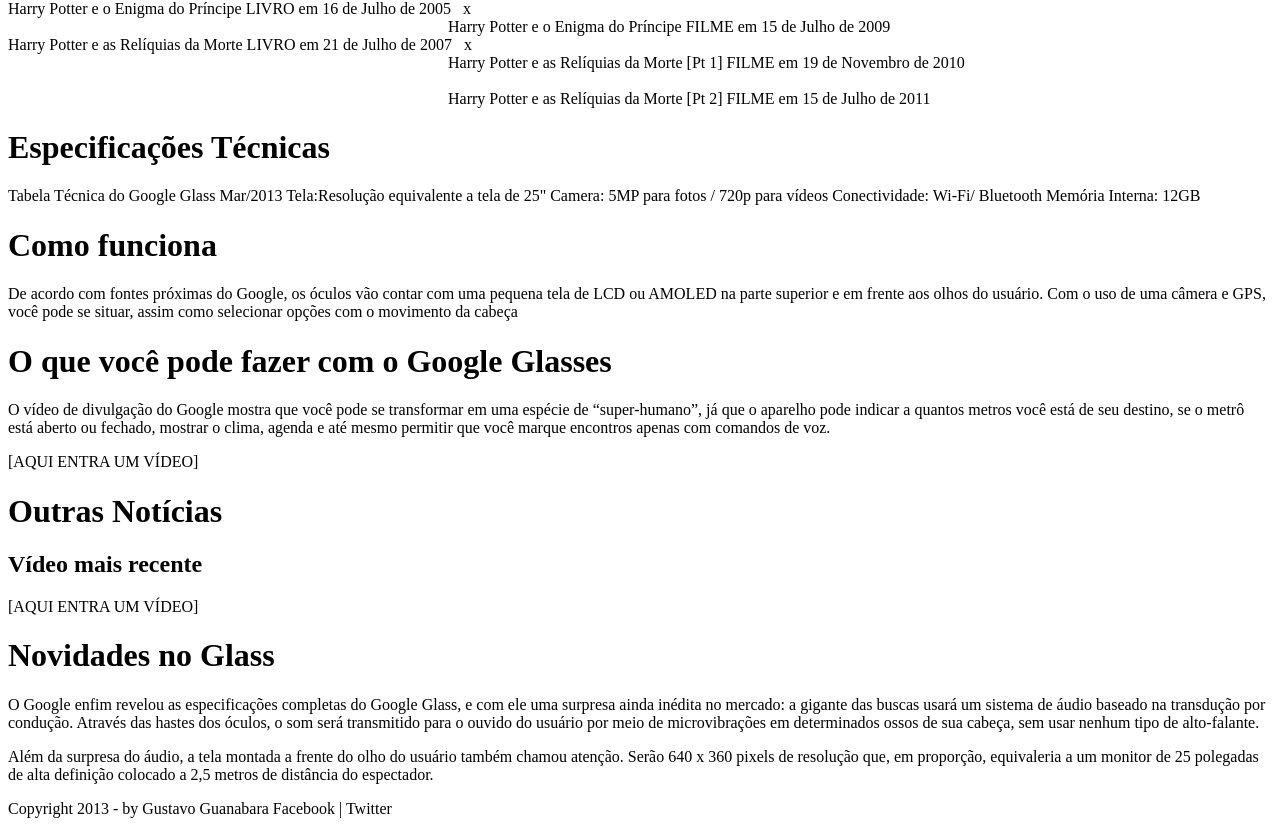
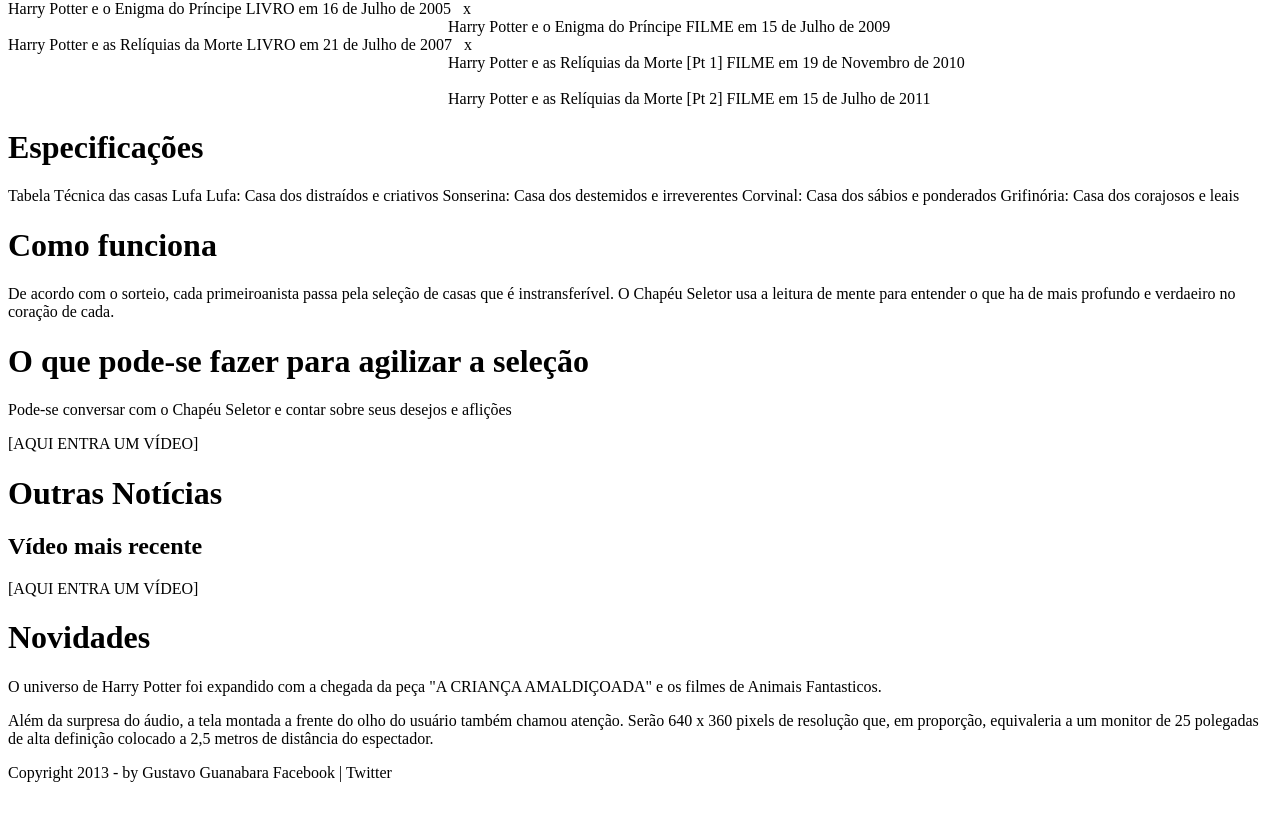
Before and after one commit to sartinicj/html-curso-em-video, a plain HTML site: page projeto-hp-html5/index-hp.html in a window 1280 px wide. Shown: the part 1146-1972 px from the top of the page. After the commit the page ends 1936 px from the top, so only its background shows below. Drawn offline with Linux system fonts and the light colour scheme.

Commit message:
Aula 06
The first steps to create the site

```diff
--- a/projeto-hp-html5/index-hp.html
+++ b/projeto-hp-html5/index-hp.html
@@ -66,19 +66,19 @@
                 &nbsp;&nbsp;&nbsp;&nbsp;&nbsp;&nbsp;&nbsp;&nbsp;&nbsp;&nbsp;&nbsp;&nbsp;&nbsp;&nbsp;&nbsp;&nbsp;&nbsp;&nbsp;&nbsp;&nbsp;&nbsp;&nbsp;&nbsp;&nbsp;&nbsp;&nbsp;&nbsp;&nbsp;&nbsp;&nbsp;&nbsp;&nbsp;&nbsp;&nbsp;&nbsp;&nbsp;&nbsp;&nbsp;&nbsp;&nbsp;&nbsp;&nbsp;&nbsp;&nbsp;&nbsp;&nbsp;&nbsp;&nbsp;&nbsp;&nbsp;&nbsp;&nbsp;&nbsp;&nbsp;&nbsp;&nbsp;&nbsp;&nbsp;&nbsp;&nbsp;&nbsp;&nbsp;&nbsp;&nbsp;&nbsp;&nbsp;&nbsp;&nbsp;&nbsp;&nbsp;&nbsp;&nbsp;&nbsp;&nbsp;&nbsp;&nbsp;&nbsp;&nbsp;&nbsp;&nbsp;&nbsp;&nbsp;&nbsp;&nbsp;&nbsp;&nbsp;&nbsp;&nbsp;&nbsp;&nbsp;&nbsp;&nbsp;&nbsp;&nbsp;&nbsp;&nbsp;&nbsp;&nbsp;&nbsp;&nbsp;&nbsp;&nbsp;&nbsp;&nbsp;&nbsp;&nbsp;&nbsp;&nbsp;&nbsp;&nbsp;Harry Potter e as Relíquias da Morte [Pt 2] FILME em 15 de Julho de 2011<br>
             </p>
 
-            <h1>Especificações Técnicas</h1>
-            <p>Tabela Técnica do Google Glass Mar/2013
+            <h1>Especificações</h1>
+            <p>Tabela Técnica das casas
 
-            Tela:Resolução equivalente a tela de 25"
-            Camera: 5MP para fotos / 720p para vídeos
-            Conectividade: Wi-Fi/ Bluetooth
-            Memória Interna: 12GB</p>
+            Lufa Lufa: Casa dos distraídos e criativos
+            Sonserina: Casa dos destemidos e irreverentes
+            Corvinal: Casa dos sábios e ponderados
+            Grifinória: Casa dos corajosos e leais</p>
 
             <h1>Como funciona</h1>
-            <p>De acordo com fontes próximas do Google, os óculos vão contar com uma pequena tela de LCD ou AMOLED na parte superior e em frente aos olhos do usuário. Com o uso de uma câmera e GPS, você pode se situar, assim como selecionar opções com o movimento da cabeça</p>
+            <p>De acordo com o sorteio, cada pri<wbr>mei<wbr>ro<wbr>a<wbr>nis<wbr>ta passa pela seleção de casas que é instransferível. O Chapéu Seletor usa a leitura de mente para entender o que ha de mais profundo e verdaeiro no coração de cada.</p>
 
-            <h1>O que você pode fazer com o Google Glasses</h1>
-            <p>O vídeo de divulgação do Google mostra que você pode se transformar em uma espécie de “super-<wbr/>humano”, já que o aparelho pode indicar a quantos metros você está de seu destino, se o metrô está aberto ou fechado, mostrar o clima, agenda e até mesmo permitir que você marque encontros apenas com comandos de voz.</p>
+            <h1>O que pode-se fazer para agilizar a seleção</h1>
+            <p>Pode-se conversar com o Chapéu Seletor e contar sobre seus desejos e aflições</p>
 
             [AQUI ENTRA UM VÍDEO]
 
@@ -87,8 +87,8 @@
 
             [AQUI ENTRA UM VÍDEO]
 
-            <h1>Novidades no Glass</h1>
-            <p>O Google enfim revelou as especificações completas do Google Glass, e com ele uma surpresa ainda inédita no mercado: a gigante das buscas usará um sistema de áudio baseado na transdução por condução. Através das hastes dos óculos, o som será transmitido para o ouvido do usuário por meio de microvibrações em determinados ossos de sua cabeça, sem usar nenhum tipo de alto-falante.</p>
+            <h1>Novidades</h1>
+            <p>O universo de Harry Potter foi expandido com a chegada da peça "A CRIANÇA AMALDIÇOADA" e os filmes de Animais Fantasticos.</p>
 
             <p>Além da surpresa do áudio, a tela montada a frente do olho do usuário também chamou atenção. Serão 640 x 360 pixels de resolução que, em proporção, equivaleria a um monitor de 25 polegadas de alta definição colocado a 2,5 metros de distância do espectador.</p>
 
```
